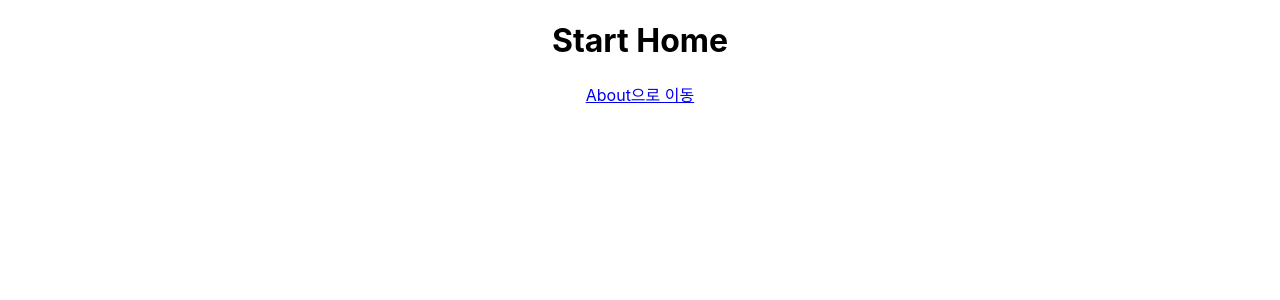
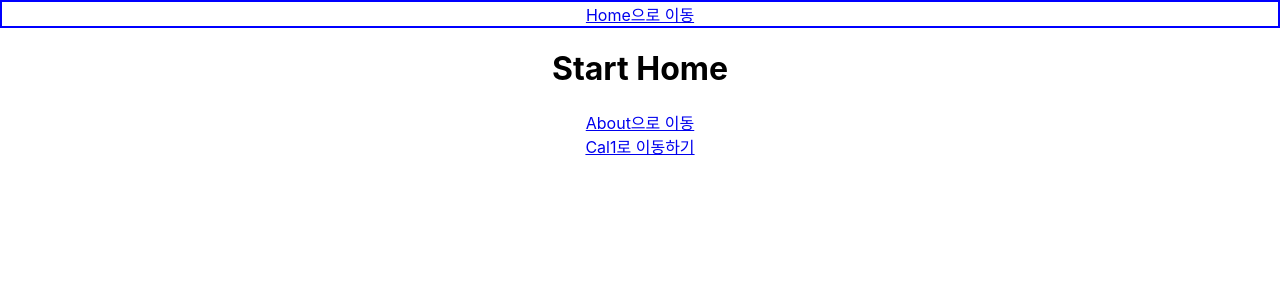
Before and after one commit to SYAN-01/cyciReact2, a React (Create React App) app: page / in a window 1280 px wide. Shown: the top 300 px of the page. Built offline with nearby package versions, Linux system fonts and the light colour scheme.

Commit message:
Feat: 외부 component 불러오기

```diff
--- a/src/App.js
+++ b/src/App.js
@@ -1,13 +1,17 @@
 import './App.css';
 import { BrowserRouter, Link, Route, Routes } from 'react-router-dom';
+
+import Calc1 from './comp/calc/study01'
 
 function App() {
   return (
     <div className="App">
       <BrowserRouter>
+        <About />
         <Routes>
           <Route path={"/"} element={<Home />} />
           <Route path={"/about"} element={<About />} />
+          <Route path={"/cal1"} element={<Calc1 />} />
         </Routes>
       </BrowserRouter>
     </div>
@@ -16,8 +20,7 @@
 
 function About() {
   return (
-    <div>
-      <h1>About</h1>
+    <div style={{border: '2px blue solid'}}>
       <Link to="/">Home으로 이동</Link>
     </div>
   )
@@ -27,8 +30,8 @@
   return(
     <div>
       <h1>Start Home</h1>
-      <Link to="/about">About으로 이동</Link>
-
+      <Link to="/about">About으로 이동</Link><br/>
+      <Link to="/cal1">Cal1로 이동하기</Link>
 
     </div>
   )
--- /dev/null
+++ b/src/comp/calc/study01.js
@@ -0,0 +1,7 @@
+export default function Study() {
+    return (
+        <div>
+            <h1>Study01</h1>
+        </div>
+    )
+}
```
